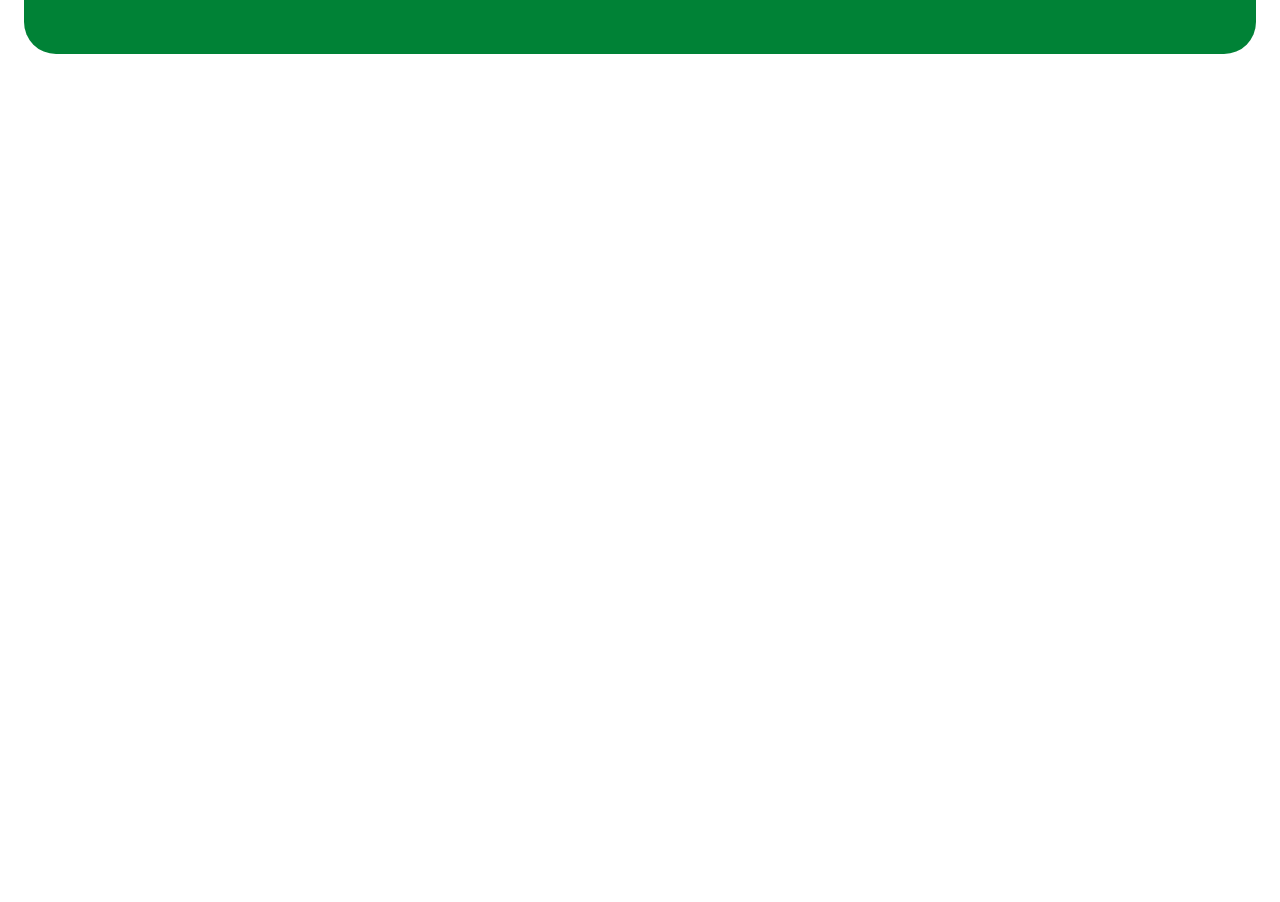
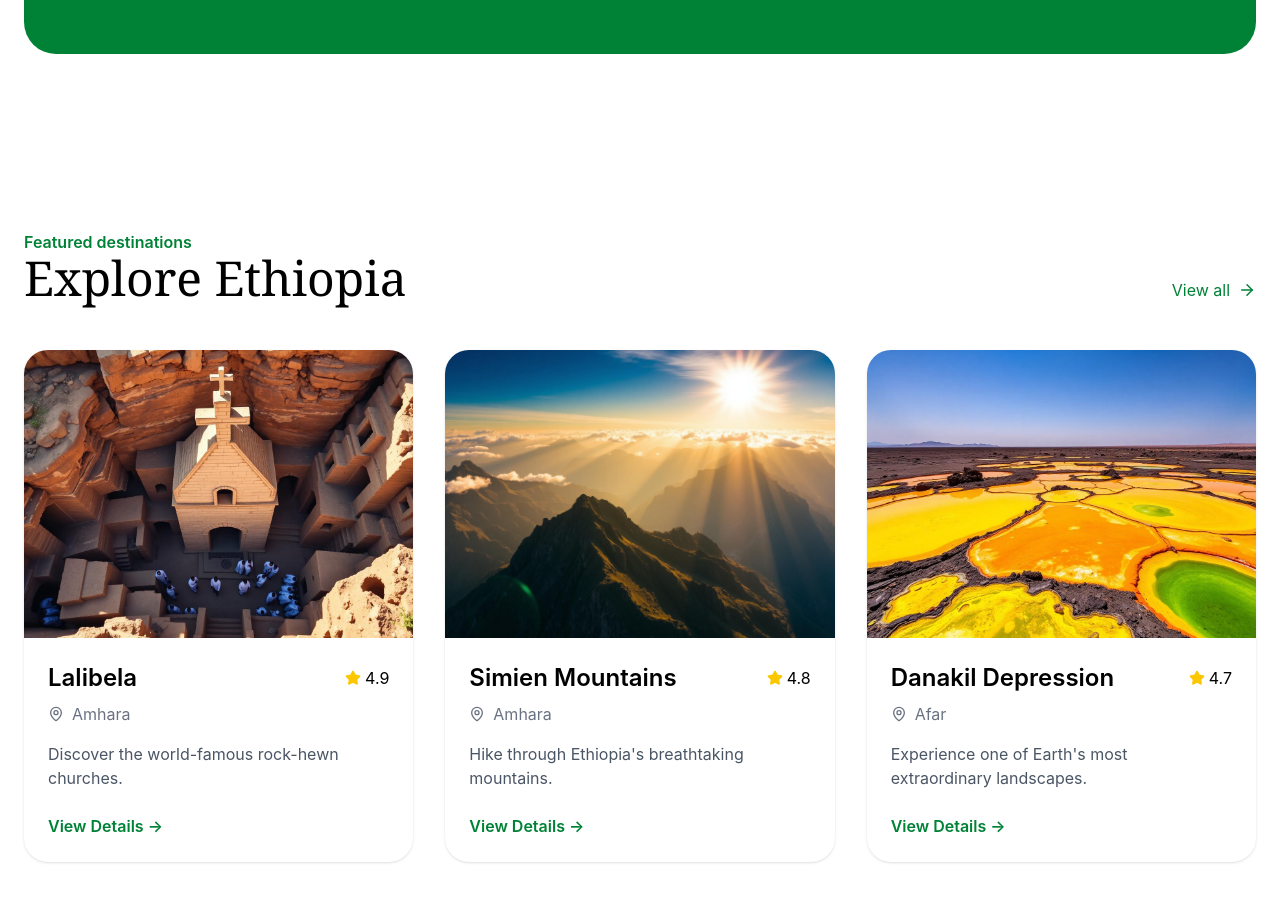
Before and after one commit to Meaza336/EthioExplore, a React (Vite) app: page / in a window 1280 px wide. Shown: the part 2740-3642 px from the top of the page. Before the commit the page ends 2874 px from the top, so only its background shows below. Built offline with nearby package versions, Linux system fonts and the light colour scheme.

Commit message:
add WildLife and improve App,tsx

```diff
--- a/src/App.tsx
+++ b/src/App.tsx
@@ -3,6 +3,8 @@ import Hero from "./components/Hero";
 import Categories from "./components/Categories";
 import FeaturedDestinations from "./components/FeaturedDestinations";
 import HeritageBanner from "./components/HeritageBanner ";
+import WildeLife from "./components/WildeLife";
+
 
 function App() {
   return (
@@ -12,6 +14,7 @@ function App() {
       <Categories />
       <FeaturedDestinations />
       <HeritageBanner />
+      <WildeLife />
     </div>
   );
 }
--- /dev/null
+++ b/src/components/WildeLife.tsx
@@ -0,0 +1,99 @@
+import { ArrowRight, MapPin, Star } from "lucide-react";
+
+
+import lalibela from "../assets/lalibela.jpg";
+import simien from "../assets/simien.jpg";
+import danakil from "../assets/danakil.jpg";
+function FeaturedDestinations() {
+  const places = [
+    {
+      image: lalibela,
+      title: "Lalibela",
+      location: "Amhara",
+      rating: 4.9,
+      description: "Discover the world-famous rock-hewn churches.",
+    },
+    {
+      image: simien,
+      title: "Simien Mountains",
+      location: "Amhara",
+      rating: 4.8,
+      description: "Hike through Ethiopia's breathtaking mountains.",
+    },
+    {
+      image: danakil,
+      title: "Danakil Depression",
+      location: "Afar",
+      rating: 4.7,
+      description: "Experience one of Earth's most extraordinary landscapes.",
+    },
+  ];
+
+  return (
+    <section className="max-w-7xl mx-auto px-6 py-24">
+      <div className="flex justify-between items-end mb-12">
+        <div>
+          <p className="text-green-700 font-semibold">
+            Featured destinations
+          </p>
+
+          <h2 className="text-5xl font-serif">
+            Explore Ethiopia
+          </h2>
+        </div>
+
+        <button className="flex items-center gap-2 text-green-700">
+          View all
+          <ArrowRight size={18} />
+        </button>
+      </div>
+
+      <div className="grid md:grid-cols-3 gap-8">
+        {places.map((place) => (
+          <div
+            key={place.title}
+            className="rounded-3xl overflow-hidden shadow hover:shadow-xl transition"
+          >
+            <img
+              src={place.image}
+              alt={place.title}
+              className="h-72 w-full object-cover"
+            />
+
+            <div className="p-6">
+              <div className="flex justify-between items-center">
+                <h3 className="text-2xl font-semibold">
+                  {place.title}
+                </h3>
+
+                <div className="flex items-center gap-1">
+                  <Star
+                    size={16}
+                    className="fill-yellow-400 text-yellow-400"
+                  />
+
+                  {place.rating}
+                </div>
+              </div>
+
+              <p className="flex items-center gap-2 mt-2 text-gray-500">
+                <MapPin size={16} />
+                {place.location}
+              </p>
+
+              <p className="mt-4 text-gray-600">
+                {place.description}
+              </p>
+
+              <button className="mt-6 text-green-700 font-semibold">
+                View Details →
+              </button>
+            </div>
+          </div>
+        ))}
+      </div>
+    </section>
+  );
+}
+
+export default FeaturedDestinations;
```
